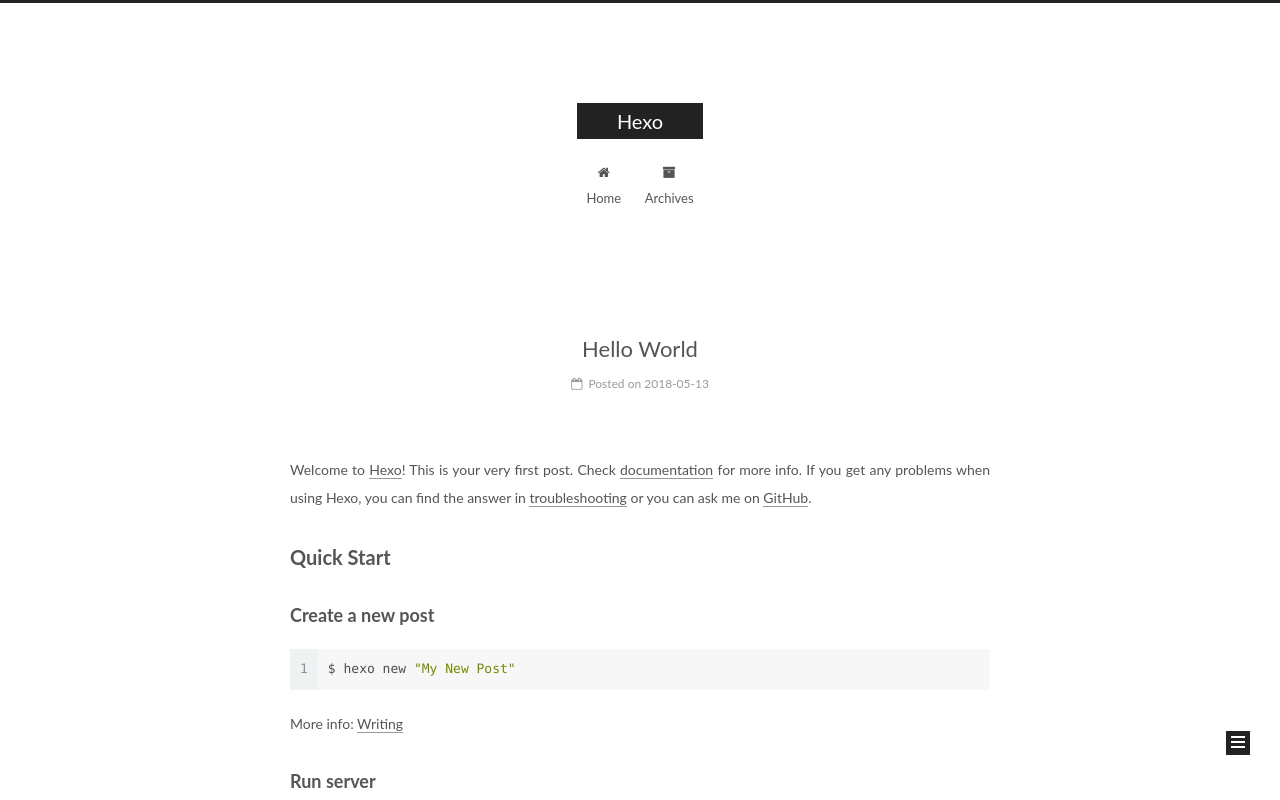
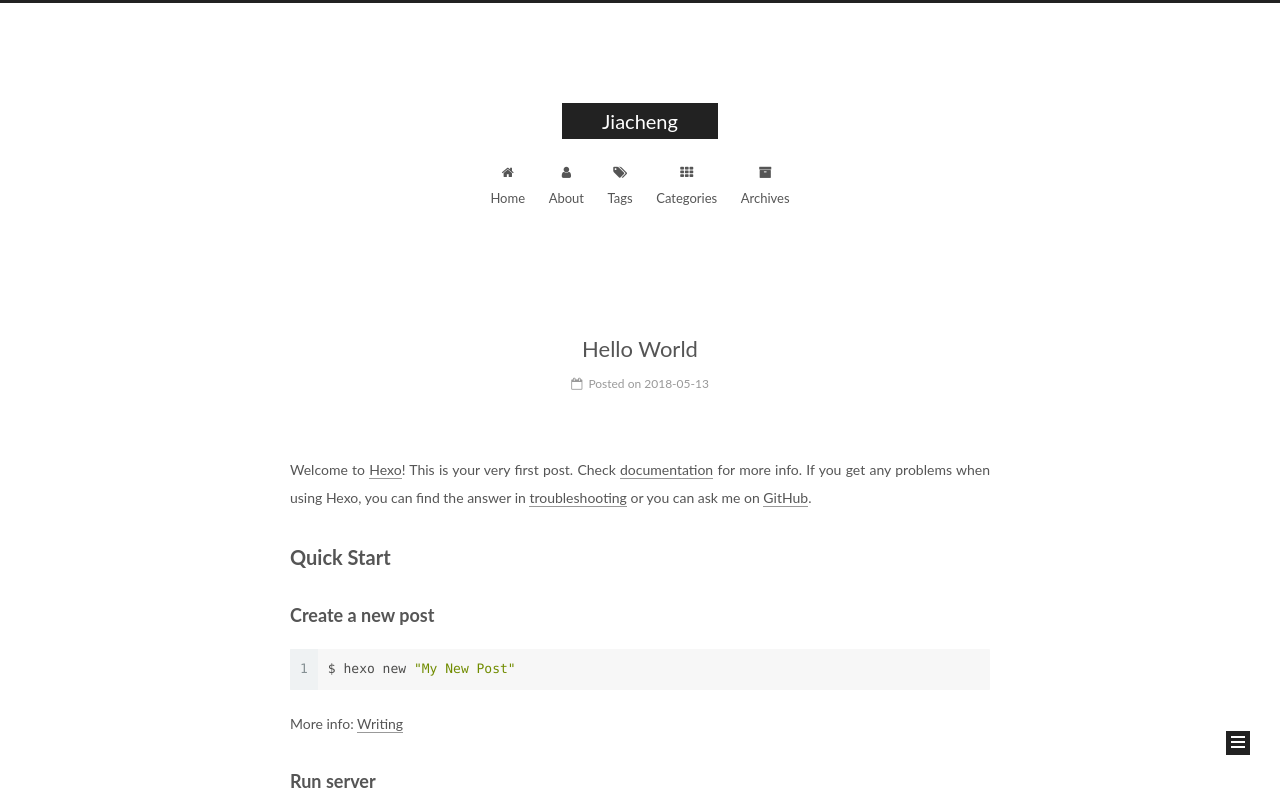
Before and after one commit to Jiacheng-Wei/Jiacheng-Wei.github.io, a plain HTML site: page index.html in a window 1280 px wide. Shown: the top 800 px of the page. Drawn offline with Linux system fonts and the light colour scheme.

Commit message:
Site updated: 2018-05-19 17:51:50

```diff
--- a/css/main.css
+++ b/css/main.css
@@ -1822,7 +1822,7 @@ pre .javascript .function {
   width: 4px;
   height: 4px;
   border-radius: 50%;
-  background: #d41799;
+  background: #9da216;
 }
 .links-of-blogroll {
   font-size: 13px;
--- a/index.html
+++ b/index.html
@@ -80,12 +80,12 @@
 
 
 <meta property="og:type" content="website">
-<meta property="og:title" content="Hexo">
+<meta property="og:title" content="Jiacheng">
 <meta property="og:url" content="http://yoursite.com/index.html">
-<meta property="og:site_name" content="Hexo">
+<meta property="og:site_name" content="Jiacheng">
 <meta property="og:locale" content="default">
 <meta name="twitter:card" content="summary">
-<meta name="twitter:title" content="Hexo">
+<meta name="twitter:title" content="Jiacheng">
 
 
 
@@ -121,7 +121,7 @@
 
 
 
-  <title>Hexo</title>
+  <title>Jiacheng</title>
 
 
 
@@ -152,7 +152,7 @@
     <div class="custom-logo-site-title">
       <a href="/"  class="brand" rel="start">
         <span class="logo-line-before"><i></i></span>
-        <span class="site-title">Hexo</span>
+        <span class="site-title">Jiacheng</span>
         <span class="logo-line-after"><i></i></span>
       </a>
     </div>
@@ -183,6 +183,36 @@
               <i class="menu-item-icon fa fa-fw fa-home"></i> <br />
 
             Home
+          </a>
+        </li>
+
+
+        <li class="menu-item menu-item-about">
+          <a href="/about/" rel="section">
+
+              <i class="menu-item-icon fa fa-fw fa-user"></i> <br />
+
+            About
+          </a>
+        </li>
+
+
+        <li class="menu-item menu-item-tags">
+          <a href="/tags/" rel="section">
+
+              <i class="menu-item-icon fa fa-fw fa-tags"></i> <br />
+
+            Tags
+          </a>
+        </li>
+
+
+        <li class="menu-item menu-item-categories">
+          <a href="/categories/" rel="section">
+
+              <i class="menu-item-icon fa fa-fw fa-th"></i> <br />
+
+            Categories
           </a>
         </li>
 
@@ -232,13 +262,13 @@
     <link itemprop="mainEntityOfPage" href="http://yoursite.com/2018/05/13/hello-world/">
 
     <span hidden itemprop="author" itemscope itemtype="http://schema.org/Person">
-      <meta itemprop="name" content="John Doe">
+      <meta itemprop="name" content="Jiacheng">
       <meta itemprop="description" content="">
       <meta itemprop="image" content="/images/avatar.gif">
     </span>
 
     <span hidden itemprop="publisher" itemscope itemtype="http://schema.org/Organization">
-      <meta itemprop="name" content="Hexo">
+      <meta itemprop="name" content="Jiacheng">
     </span>
 
 
@@ -379,7 +409,7 @@
         <div class="site-overview">
           <div class="site-author motion-element" itemprop="author" itemscope itemtype="http://schema.org/Person">
 
-              <p class="site-author-name" itemprop="name">John Doe</p>
+              <p class="site-author-name" itemprop="name">Jiacheng</p>
               <p class="site-description motion-element" itemprop="description"></p>
           </div>
 
@@ -435,7 +465,7 @@
   <span class="with-love">
     <i class="fa fa-user"></i>
   </span>
-  <span class="author" itemprop="copyrightHolder">John Doe</span>
+  <span class="author" itemprop="copyrightHolder">Jiacheng</span>
 
 
 </div>
```
Also changed, not shown: 2018/05/13/hello-world/index.html (+37 -7 lines), archives/2018/05/index.html (+37 -7 lines), archives/2018/index.html (+37 -7 lines), archives/index.html (+37 -7 lines).
